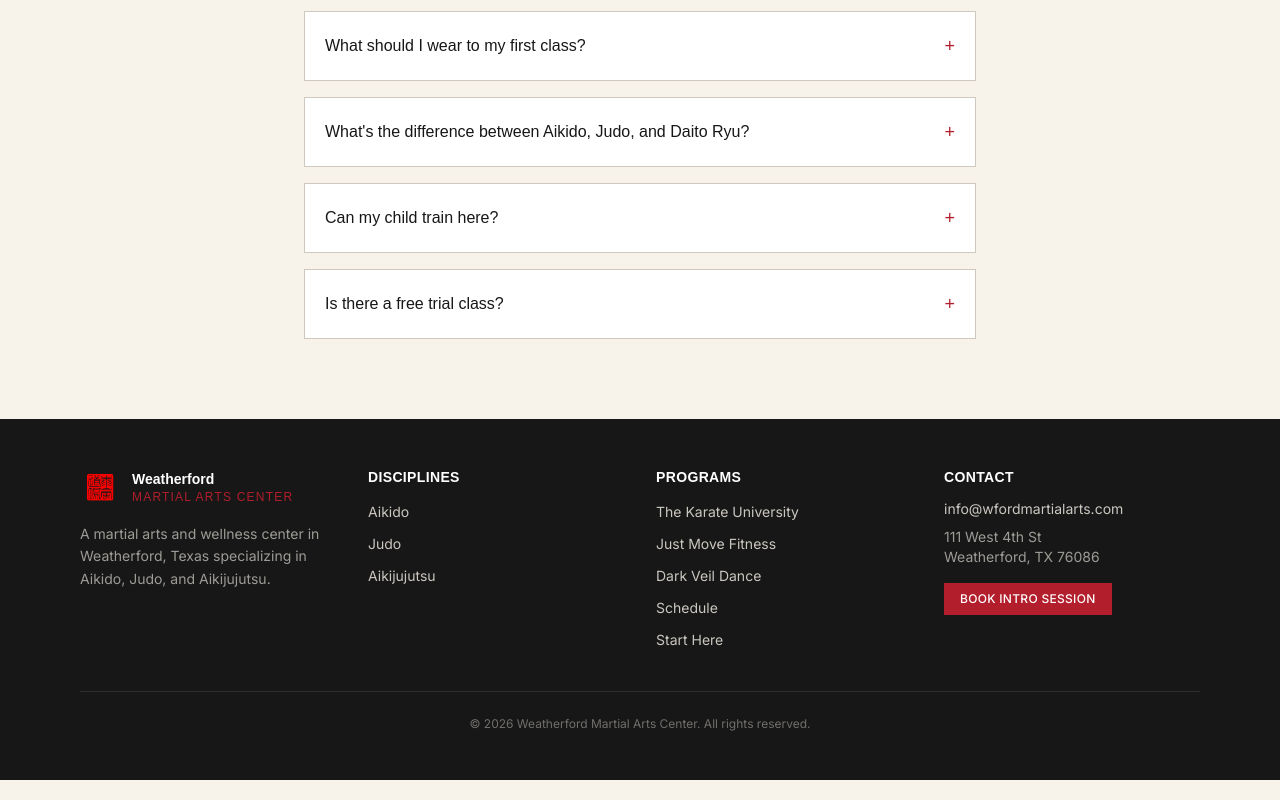
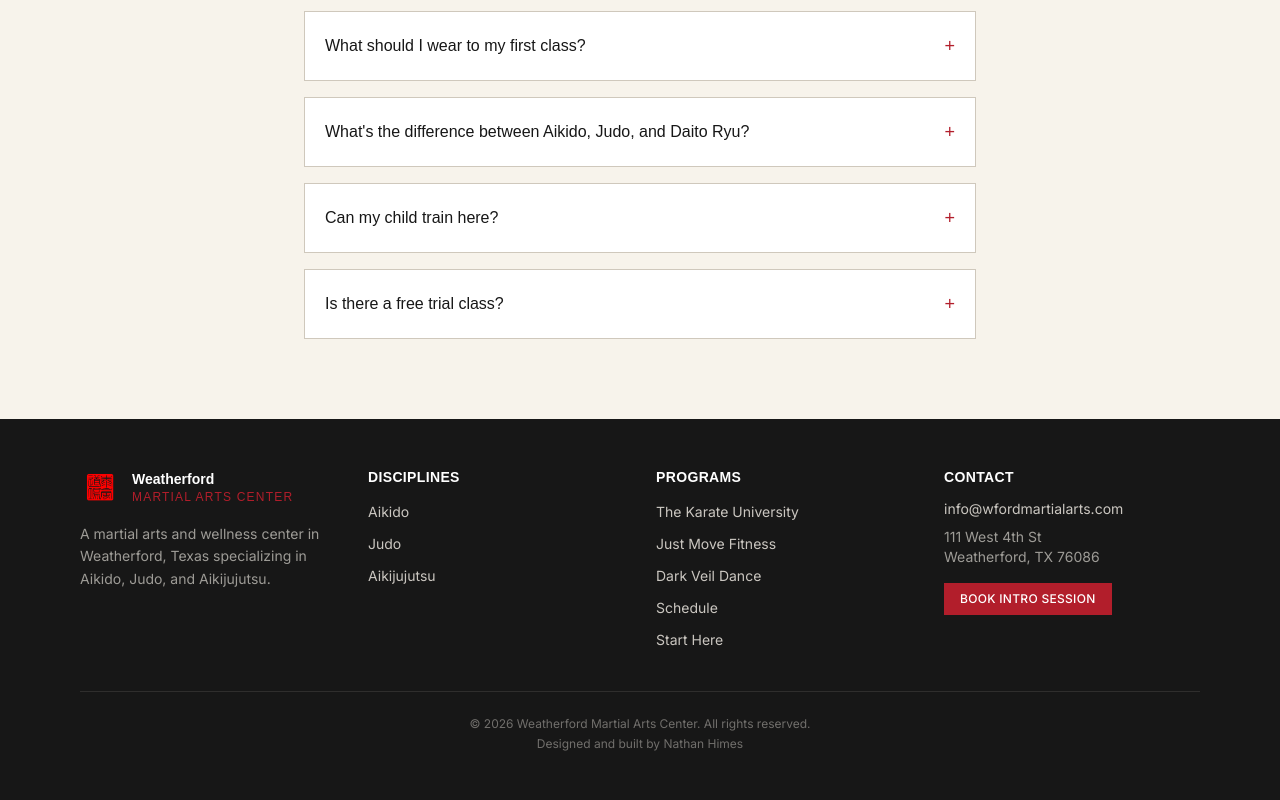
Before and after one commit to skepticsensei/WfordMartialArts, a Next.js app: page / in a window 1280 px wide. Shown: the part 3940-4740 px from the top of the page. Built offline with nearby package versions, Linux system fonts and the light colour scheme.

Commit message:
Add designer signature link to footer
Co-Authored-By: Claude Opus 4.8 (1M context) <noreply@anthropic.com>

```diff
--- a/src/components/wmac/Footer.tsx
+++ b/src/components/wmac/Footer.tsx
@@ -127,8 +127,19 @@ export default function Footer() {
           </div>
         </div>
 
-        <div className="mt-10 pt-6 border-t border-rice/10 text-center text-xs text-rice/40">
-          &copy; {new Date().getFullYear()} {SITE.name}. All rights reserved.
+        <div className="mt-10 pt-6 border-t border-rice/10 text-center text-xs text-rice/40 space-y-1">
+          <div>&copy; {new Date().getFullYear()} {SITE.name}. All rights reserved.</div>
+          <div>
+            Designed and built by{" "}
+            <a
+              href="https://nathanhimes.com"
+              target="_blank"
+              rel="noopener noreferrer"
+              className="hover:text-red transition-colors"
+            >
+              Nathan Himes
+            </a>
+          </div>
         </div>
       </div>
     </footer>
```
